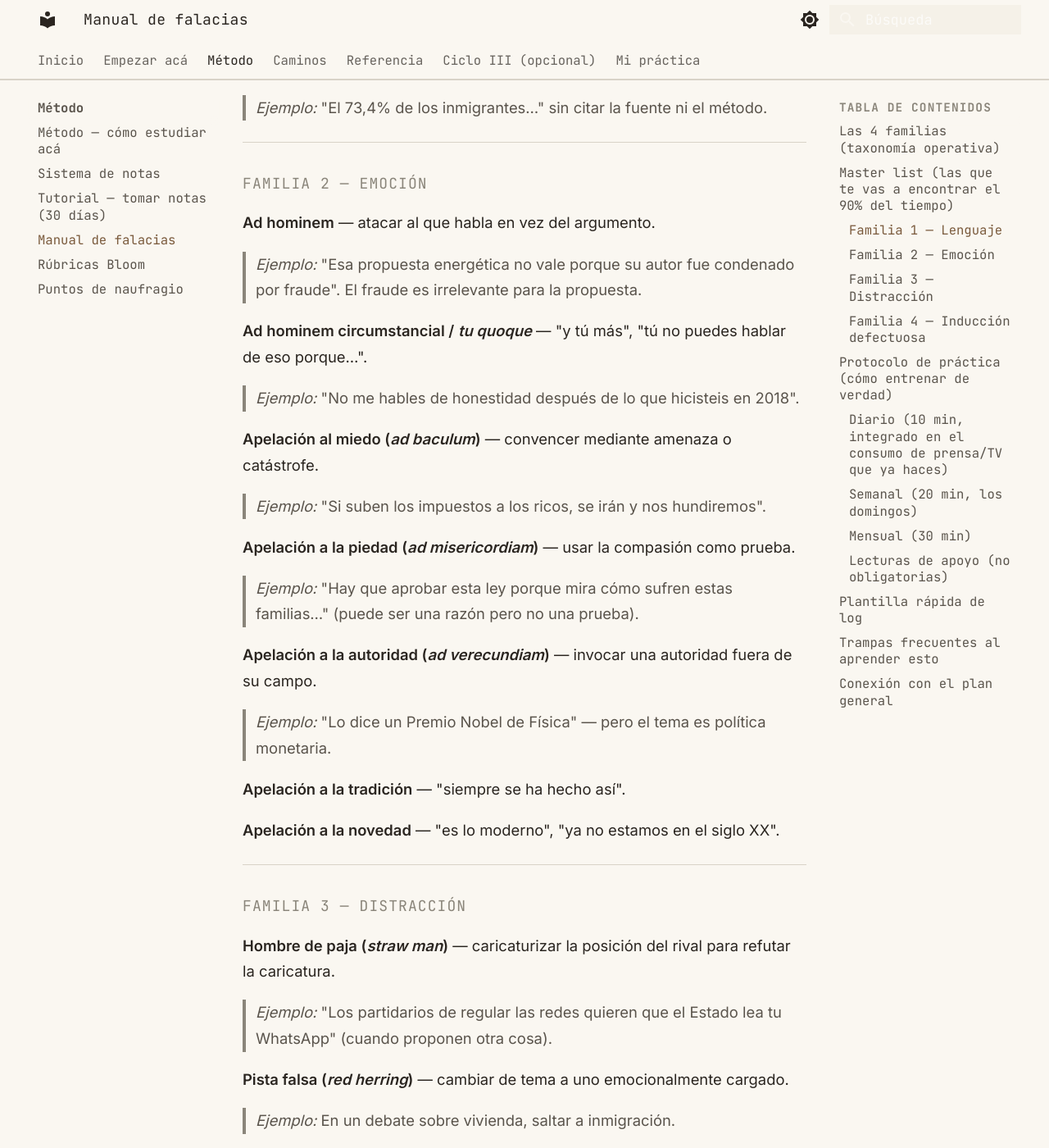
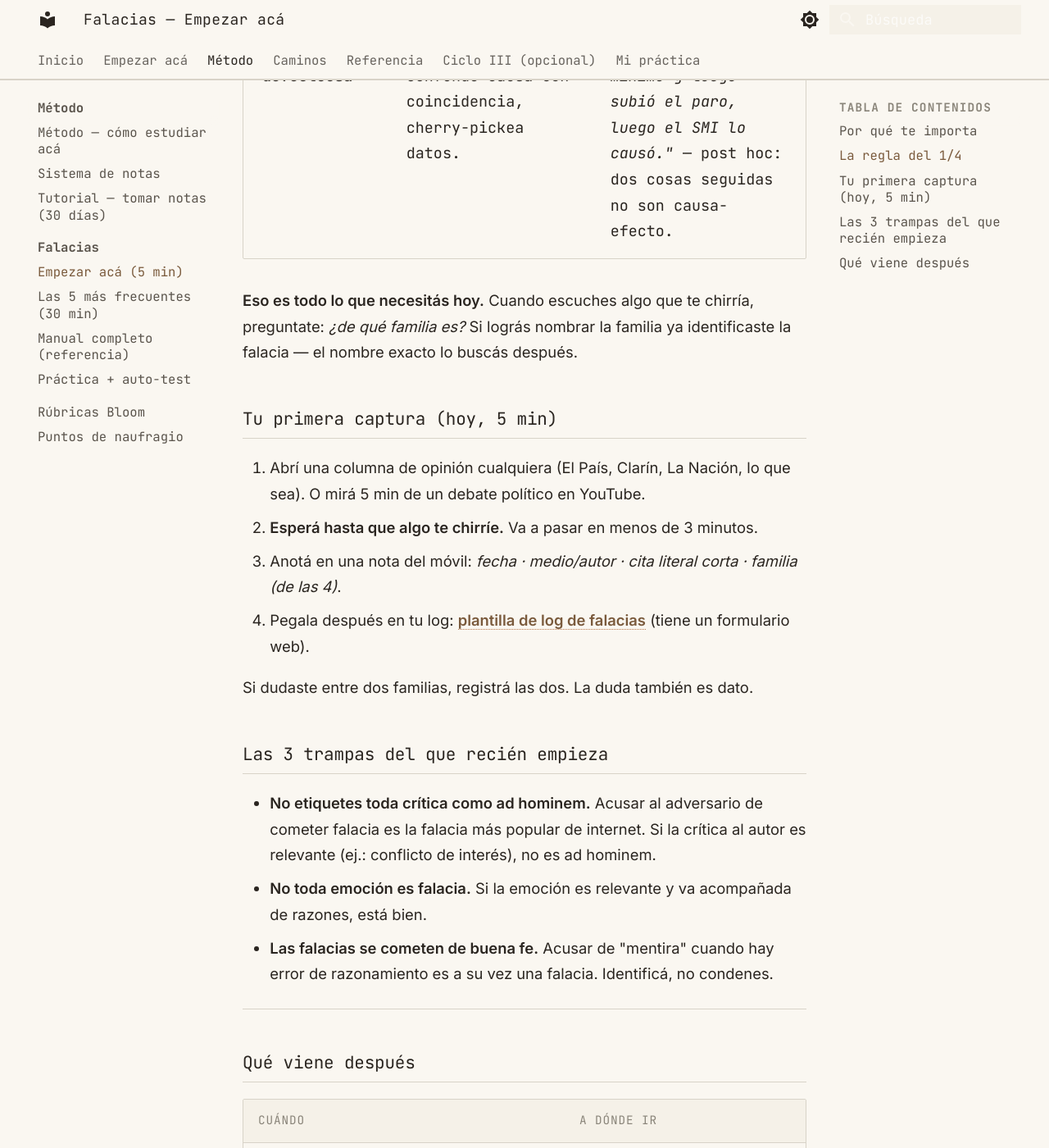
Before and after one commit to MrSpagVi/Curso, an MkDocs documentation site: the page built from docs/plan/falacias.md, in a window 1280 px wide and 1400 px high, scrolled down 1500 px. Shown: the whole window at 82% size. Built offline with MkDocs 1.6.1 and Material for MkDocs 9.7.7, drawn with Linux system fonts in a browser that asks for light colours; some of the changed text lies outside the part shown.

Commit message:
Sección formativa de Falacias: 1 entrada + 3 sub-páginas (Commit 2/3)
Diseño del Agente Diseñador de Falacias, sintetizado por el Manager.
Solución al bug pedagógico real: "captura una falacia desde el Día 1 sin saber
qué son". Ahora hay onramp de 5 min antes de la primera captura.

Estructura: 1 entrada + 3 sub-páginas dentro de docs/plan/falacias/

- docs/plan/falacias.md REESCRITO desde cero (~450 palabras, 5 min lectura).
  Entrada con: por qué importa · regla del 1/4 (las 4 familias con tabla y
  1 ejemplo cada una) · tu primera captura hoy (4 pasos) · 3 trampas del que
  empieza · qué viene después con links a sub-páginas.

- docs/plan/falacias/top-5.md (NUEVO, 30 min lectura única). Las 5 falacias
  que ves todos los días: ad hominem, hombre de paja, falsa dicotomía,
  ad verecundiam, generalización apresurada. Para cada una: definición ·
  2 ejemplos (crudo + sutil) · cómo responder en directo · caso límite "esto
  NO es esa falacia".

- docs/plan/falacias/manual.md (NUEVO, referencia). Contenido del manual
  anterior reordenado: 4 familias + ~22 falacias agrupadas, marcadas con ⭐
  las 5 más frecuentes con link a su tarjeta detallada. Sin protocolo ni
  plantilla (movidos a practica.md).

- docs/plan/falacias/practica.md (NUEVO, protocolo + auto-test). Protocolo
  diario/semanal/mensual + plantilla de log + auto-test de 10 casos con
  respuestas detalladas y calibración (7-10 correctas = OK, 5-6 = mejorar
  nombres, 3-4 = más práctica, 0-2 = volver a empezar). Hitos mes 3/6/12.

Nav (mkdocs.yml):
- Antes: "Manual de falacias": plan/falacias.md (1 item plano)
- Ahora: Falacias como sub-grupo con 4 items dentro de Método.

Cero capa nueva top-level. La sub-jerarquía vive adentro de "Método".

Próximo commit: integración con tronco común (paso 5 del tour, checkpoint
semana 4) para que el flujo W1-W4 referencie esta nueva sección.

Co-Authored-By: Claude Opus 4.7 (1M context) <noreply@anthropic.com>

````diff
--- a/docs/plan/falacias.md
+++ b/docs/plan/falacias.md
@@ -1,152 +1,58 @@
-# Manual de detección de falacias
+---
+title: Falacias — Empezar acá
+---
 
-> Las falacias no se memorizan: se entrenan. Saber la definición de *ad hominem* no sirve si no la detectas en directo en una rueda de prensa. Este archivo es para practicar, no para estudiar.
+# Falacias — empezar acá (5 minutos)
 
-Fuentes consolidadas: Universidad de Michigan (LSA Philosophy), manual *Attenuated Democracy* (Salt Lake CC), Universidad de Miami Ethics, Stanford Encyclopedia of Philosophy, paper IJCAI 2022 sobre clasificación automática de falacias en debates políticos.
+> Después de leer esto podés capturar tu primera falacia hoy. No tenés que memorizar nada.
+
+## Por qué te importa
+
+Un debate político no se gana con datos: se gana con argumentos que **parecen** válidos sin serlo. Una falacia es exactamente eso — una jugada retórica que convence sin probar. Detectarlas en directo es la diferencia entre tragarte un titular y poder responderlo.
+
+No te van a salir bien las primeras 20. Es entrenamiento, no estudio.
+
+## La regla del 1/4
+
+No hace falta conocer las 22 falacias del [manual completo](falacias/manual.md). Con identificar la **familia** alcanza para reaccionar. Hay 4 familias. En el 90% de los casos el ataque cae en una.
+
+| Familia | Qué hace en una frase | Ejemplo de hoy |
+|---|---|---|
+| **Lenguaje** | Te juega con las palabras (cambia el significado a mitad del argumento). | *"La ley natural exige X. Lo natural es bueno. Luego X."* — "natural" significa dos cosas distintas. |
+| **Emoción** | Reemplaza la prueba por un sentimiento (miedo, pena, indignación, autoridad). | *"Si suben los impuestos a los ricos, se van y nos hundimos."* — apela al miedo, no demuestra nada. |
+| **Distracción** | Te mueve de tema o caricaturiza tu posición. | *"Los que quieren regular las redes quieren leerte el WhatsApp."* — hombre de paja: deformó la posición. |
+| **Inducción defectuosa** | Generaliza mal, confunde causa con coincidencia, cherry-pickea datos. | *"Subió el salario mínimo y luego subió el paro, luego el SMI lo causó."* — post hoc: dos cosas seguidas no son causa-efecto. |
+
+**Eso es todo lo que necesitás hoy.** Cuando escuches algo que te chirría, preguntate: *¿de qué familia es?* Si lográs nombrar la familia ya identificaste la falacia — el nombre exacto lo buscás después.
+
+## Tu primera captura (hoy, 5 min)
+
+1. Abrí una columna de opinión cualquiera (El País, Clarín, La Nación, lo que sea). O mirá 5 min de un debate político en YouTube.
+2. **Esperá hasta que algo te chirríe.** Va a pasar en menos de 3 minutos.
+3. Anotá en una nota del móvil: *fecha · medio/autor · cita literal corta · familia (de las 4)*.
+4. Pegala después en tu log: **[plantilla de log de falacias](../plantillas/plantilla-falacia.md)** (tiene un formulario web).
+
+Si dudaste entre dos familias, registrá las dos. La duda también es dato.
+
+## Las 3 trampas del que recién empieza
+
+- **No etiquetes toda crítica como ad hominem.** Acusar al adversario de cometer falacia es la falacia más popular de internet. Si la crítica al autor es relevante (ej.: conflicto de interés), no es ad hominem.
+- **No toda emoción es falacia.** Si la emoción es relevante y va acompañada de razones, está bien.
+- **Las falacias se cometen de buena fe.** Acusar de "mentira" cuando hay error de razonamiento es a su vez una falacia. Identificá, no condenes.
 
 ---
 
-## Las 4 familias (taxonomía operativa)
+## Qué viene después
 
-Toda falacia común cabe en una de estas 4 categorías. Antes de identificar el nombre exacto, identifica la **familia** — es lo que importa para responder en directo:
-
-1. **Manipulación del lenguaje** — el argumento se sostiene en una trampa lingüística (ambigüedad, redefinición).
-2. **Apelación emocional** — sustituye razón por sentimiento (miedo, pena, indignación, orgullo).
-3. **Distracción** — desvía la conversación hacia otro tema (más fácil, más cargado, más lejano).
-4. **Inducción defectuosa** — generaliza mal, confunde correlación con causa, usa muestras sesgadas.
+| Cuándo | A dónde ir |
+|---|---|
+| **Cuando tengas 5-10 capturas** y quieras pasar de "familia" a "nombre concreto" | → [Las 5 falacias más frecuentes (30 min)](falacias/top-5.md) |
+| **Cuando captures algo y no sepas qué es** | → [Manual completo (referencia, no se lee entero)](falacias/manual.md) |
+| **Cuando hayas hecho 20+ capturas** y quieras saber si estás identificando bien | → [Práctica + auto-test](falacias/practica.md) |
 
 ---
 
-## Master list (las que te vas a encontrar el 90% del tiempo)
+> **Próximo paso real**: capturá una falacia hoy. Las primeras 5 capturas valen más que leer 3 manuales.
 
-### Familia 1 — Lenguaje
-
-**Equivocación** — usar la misma palabra con dos significados distintos dentro del mismo argumento.
-> *Ejemplo:* "La ley natural exige X. Lo natural es bueno. Luego X es bueno." (Confunde "natural" como "biológico" con "natural" como "moralmente recto").
-
-**Definición persuasiva** — redefinir un término para que tu posición sea verdadera por definición.
-> *Ejemplo:* "El verdadero socialismo nunca ha sido probado, porque cuando fracasa deja de ser socialismo".
-
-**Falsa precisión** — añadir cifras decimales para que parezca rigor.
-> *Ejemplo:* "El 73,4% de los inmigrantes…" sin citar la fuente ni el método.
-
----
-
-### Familia 2 — Emoción
-
-**Ad hominem** — atacar al que habla en vez del argumento.
-> *Ejemplo:* "Esa propuesta energética no vale porque su autor fue condenado por fraude". El fraude es irrelevante para la propuesta.
-
-**Ad hominem circumstancial / *tu quoque*** — "y tú más", "tú no puedes hablar de eso porque…".
-> *Ejemplo:* "No me hables de honestidad después de lo que hicisteis en 2018".
-
-**Apelación al miedo (*ad baculum*)** — convencer mediante amenaza o catástrofe.
-> *Ejemplo:* "Si suben los impuestos a los ricos, se irán y nos hundiremos".
-
-**Apelación a la piedad (*ad misericordiam*)** — usar la compasión como prueba.
-> *Ejemplo:* "Hay que aprobar esta ley porque mira cómo sufren estas familias…" (puede ser una razón pero no una prueba).
-
-**Apelación a la autoridad (*ad verecundiam*)** — invocar una autoridad fuera de su campo.
-> *Ejemplo:* "Lo dice un Premio Nobel de Física" — pero el tema es política monetaria.
-
-**Apelación a la tradición** — "siempre se ha hecho así".
-
-**Apelación a la novedad** — "es lo moderno", "ya no estamos en el siglo XX".
-
----
-
-### Familia 3 — Distracción
-
-**Hombre de paja (*straw man*)** — caricaturizar la posición del rival para refutar la caricatura.
-> *Ejemplo:* "Los partidarios de regular las redes quieren que el Estado lea tu WhatsApp" (cuando proponen otra cosa).
-
-**Pista falsa (*red herring*)** — cambiar de tema a uno emocionalmente cargado.
-> *Ejemplo:* En un debate sobre vivienda, saltar a inmigración.
-
-**Falsa dicotomía / blanco-negro** — presentar solo dos opciones cuando hay más.
-> *Ejemplo:* "O estás con nosotros o estás con los terroristas".
-
-**Pendiente resbaladiza (*slippery slope*)** — afirmar que A llevará inevitablemente a Z catastrófico sin justificar los pasos.
-> *Ejemplo:* "Si legalizamos la eutanasia, en 20 años el Estado matará a los ancianos pobres".
-
-**Whataboutism** — responder a una crítica con "¿y qué hay de…?" sin abordar la crítica.
-
----
-
-### Familia 4 — Inducción defectuosa
-
-**Generalización apresurada** — sacar conclusión universal de pocos casos.
-> *Ejemplo:* "Conozco a tres venezolanos que votaron a Maduro, así que los venezolanos son chavistas".
-
-***Post hoc ergo propter hoc*** — confundir secuencia con causa.
-> *Ejemplo:* "Subió el SMI y luego subió el paro, luego el SMI lo causó".
-
-**Falacia ecológica** — atribuir a individuos las propiedades del grupo.
-> *Ejemplo:* "Andalucía vota X, luego este andaluz que conozco vota X".
-
-**Apelación a la mayoría (*ad populum*)** — popularidad como prueba de verdad.
-> *Ejemplo:* "El 70% de la gente está de acuerdo, luego es verdad".
-
-**Cherry picking** — citar solo los datos que apoyan tu tesis.
-
-**Petición de principio (*begging the question*)** — la conclusión está disfrazada en la premisa.
-> *Ejemplo:* "La libertad de expresión es buena porque permite decir lo que queremos".
-
-**Falsa equivalencia** — tratar como equivalentes dos cosas que difieren en grado u orden.
-> *Ejemplo:* "Todos los políticos roban" (igualando corrupción sistémica con un caso aislado).
-
----
-
-## Protocolo de práctica (cómo entrenar de verdad)
-
-La diferencia entre alguien que **sabe** falacias y alguien que las **detecta** son las repeticiones con material real. Sistema mínimo, ~10-15 min/día integrados en lo que ya haces:
-
-### Diario (10 min, integrado en el consumo de prensa/TV que ya haces)
-- Lee **una columna de opinión o ve 5 min de un debate político**.
-- **Cuando detectes una falacia, párate.** Anota en una nota rápida (móvil): *fecha · medio/autor · cita literal corta · familia · nombre concreto*.
-
-### Semanal (20 min, los domingos)
-- Revisa tus 5-10 anotaciones de la semana en `falacias_log.md` (ver abajo).
-- Para cada una, escribe en **una frase** cómo habrías respondido en directo si te toca debatir contra esa persona.
-
-### Mensual (30 min)
-- Cuenta cuáles familias se repiten más en tus fuentes habituales. Esto te dirá más de tus fuentes que de ti.
-- Identifica **una falacia que NO encuentras nunca** — probablemente la cometes tú sin darte cuenta. Esa es la siguiente a entrenar.
-
-### Lecturas de apoyo (no obligatorias)
-- **Schopenhauer — *El arte de tener razón*** (ya en Fase 0). 38 estratagemas dialécticas, escritas con ironía.
-- **Pirie — *Cómo discutir y vencer***. Manual práctico, lúdico.
-- **Walton — *Informal Logic***. Si quieres profundidad académica.
-
----
-
-## Plantilla rápida de log
-
-Crea cuando empieces un archivo `docs/falacias-log.md` (o usa el [formulario web en Plantillas → Log de falacias](../plantillas/plantilla-falacia.md), que también lo exporta a markdown). Una línea por captura.
-
-```
-| Fecha       | Medio / autor             | Cita corta                                  | Familia    | Falacia                | Mi respuesta en una frase                             |
-|-------------|---------------------------|---------------------------------------------|------------|------------------------|-------------------------------------------------------|
-| 2026-05-15  | El País — columna XX      | "Quien dude de esto está con los enemigos"  | Distracción | Falsa dicotomía        | "Hay un espectro entre dudar y ser enemigo, ¿cuál?"  |
-| ...         |                           |                                             |            |                        |                                                       |
-```
-
-**Meta a 6 meses:** 50+ capturas. A esa altura, las detectarás casi en automático.
-
----
-
-## Trampas frecuentes al aprender esto
-
-- **Etiquetar como falacia toda crítica al adversario.** "Es ad hominem" se ha convertido en sí mismo en falacia (usado para evadir críticas legítimas).
-- **No toda apelación emocional es falaz.** Si la emoción es relevante al juicio y va acompañada de razones, no es falacia.
-- **No toda pendiente es resbaladiza falsa.** A veces el riesgo de pendiente está justificado y hay que evaluarlo, no descartarlo.
-- **Las falacias se cometen de buena fe.** No siempre hay mala intención. Acusar de "mentira" cuando hay error es a su vez una falacia.
-
----
-
-## Conexión con el plan general
-
-- **Fase 0:** Schopenhauer + vídeos de falacias te dan las bases.
-- **A partir de Fase 1:** empieza el log diario. Las falacias son una habilidad transversal, no un módulo.
-- **Hito mes 3:** detectas y nombras 3 falacias en un debate de TV viéndolo en directo.
-- **Hito mes 6:** explicas una falacia a alguien que no sabe filosofía con un ejemplo de su día a día.
+[:material-arrow-left: Volver al Método](../metodo.md){ .md-button }
+[:material-pencil: Capturar mi primera falacia](../plantillas/plantilla-falacia.md){ .md-button .md-button--primary }
--- a/mkdocs.yml
+++ b/mkdocs.yml
@@ -94,7 +94,11 @@ nav:
       - "Método — cómo estudiar acá": metodo.md
       - "Sistema de notas": plan/notas.md
       - "Tutorial — tomar notas (30 días)": plan/notas-tutorial.md
-      - "Manual de falacias": plan/falacias.md
+      - Falacias:
+          - "Empezar acá (5 min)": plan/falacias.md
+          - "Las 5 más frecuentes (30 min)": plan/falacias/top-5.md
+          - "Manual completo (referencia)": plan/falacias/manual.md
+          - "Práctica + auto-test": plan/falacias/practica.md
       - "Rúbricas Bloom": plan/bloom-rubricas.md
       - "Puntos de naufragio": plan/naufragios.md
   - Caminos:
````
Also changed, not shown: docs/plan/falacias/manual.md (added, +116 -0 lines), docs/plan/falacias/practica.md (added, +123 -0 lines), docs/plan/falacias/top-5.md (added, +158 -0 lines).
